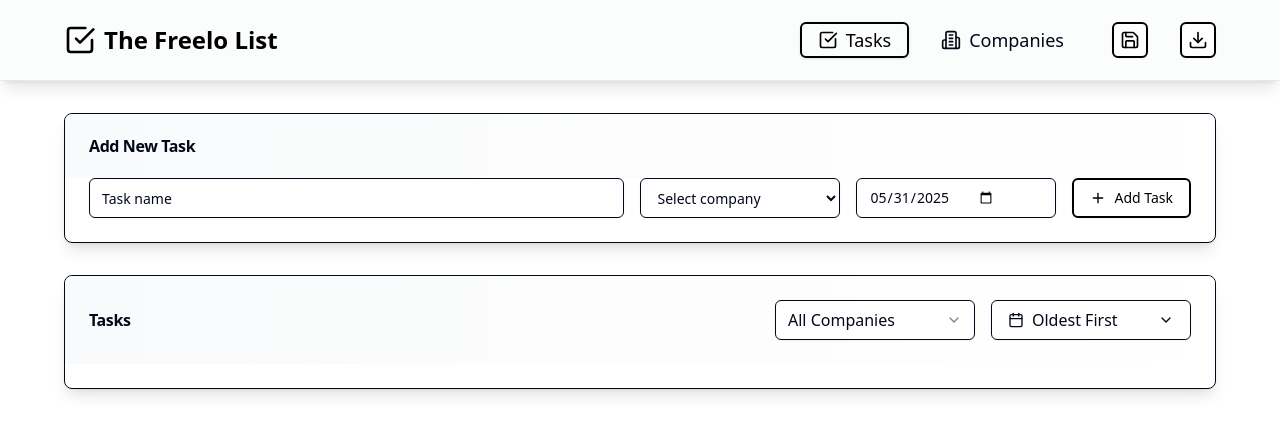
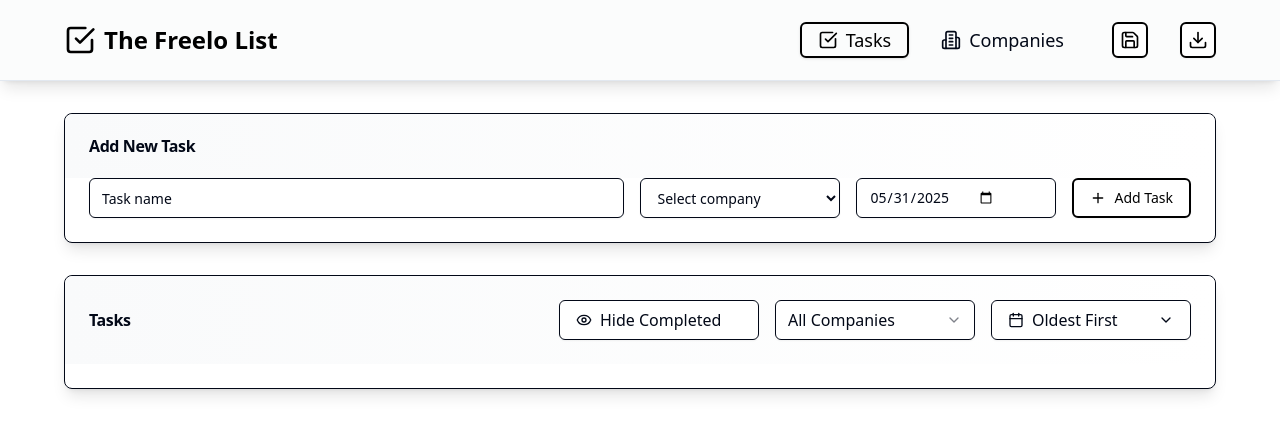
Before and after one commit to diegoavarela/task_list, a React (Vite) app: page / in a window 1280 px wide. Shown: the top 434 px of the page. Built offline with nearby package versions, Linux system fonts and the light colour scheme; the HTML template or start-up script is replaced by a standard one.

Commit message:
feat: add completed tasks toggle - Add show/hide completed tasks button with eye icon - Implement filtering logic for completed tasks - Add state management for visibility preference

```diff
--- a/src/components/tasks/TaskList.tsx
+++ b/src/components/tasks/TaskList.tsx
@@ -1,5 +1,5 @@
 import { useState, useMemo } from 'react';
-import { Plus, Trash2, Edit2, Building2, Calendar, CheckCircle2, Circle, ChevronDown, Download } from 'lucide-react';
+import { Plus, Trash2, Edit2, Building2, Calendar, CheckCircle2, Circle, ChevronDown, Download, Eye, EyeOff } from 'lucide-react';
 import type { Task } from '../../types/task';
 import type { Company } from '../../types/company';
 import { Button } from '@/components/ui/button';
@@ -45,6 +45,7 @@ export function TaskList({
   const [taskToDelete, setTaskToDelete] = useState<string | null>(null);
   const [selectedCompany, setSelectedCompany] = useState<string>('all');
   const [sortOrder, setSortOrder] = useState<'asc' | 'desc'>('asc');
+  const [showCompleted, setShowCompleted] = useState(true);
   const { toast } = useToast();
 
   const filteredAndSortedTasks = useMemo(() => {
@@ -55,13 +56,18 @@ export function TaskList({
       filtered = filtered.filter(task => task.companyId === selectedCompany);
     }
 
+    // Filter by completion status
+    if (!showCompleted) {
+      filtered = filtered.filter(task => !task.completed);
+    }
+
     // Sort by date
     return [...filtered].sort((a, b) => {
       const dateA = new Date(a.createdAt).getTime();
       const dateB = new Date(b.createdAt).getTime();
       return sortOrder === 'asc' ? dateA - dateB : dateB - dateA;
     });
-  }, [tasks, selectedCompany, sortOrder]);
+  }, [tasks, selectedCompany, sortOrder, showCompleted]);
 
   const handleAddTask = () => {
     console.log('Adding task:', { name: newTaskName, company: newTaskCompany, date: newTaskDate });
@@ -263,6 +269,21 @@ export function TaskList({
           <div className="flex items-center justify-between">
             <CardTitle>Tasks</CardTitle>
             <div className="flex items-center gap-4">
+              <Button
+                variant="outline"
+                onClick={() => setShowCompleted(!showCompleted)}
+                className="flex items-center gap-2 w-[200px] h-10 justify-between shadow-sm hover:shadow-md transition-all duration-300 hover:border-gray-400 hover:scale-[1.02]"
+                title={showCompleted ? "Hide completed tasks" : "Show completed tasks"}
+              >
+                <div className="flex items-center gap-2">
+                  {showCompleted ? (
+                    <Eye className="h-4 w-4" />
+                  ) : (
+                    <EyeOff className="h-4 w-4" />
+                  )}
+                  {showCompleted ? 'Hide Completed' : 'Show Completed'}
+                </div>
+              </Button>
               <Select value={selectedCompany} onValueChange={setSelectedCompany}>
                 <SelectTrigger className="w-[200px] shadow-sm hover:shadow-md transition-all duration-300 hover:border-gray-400">
                   <SelectValue placeholder="Filter by company" />
```
